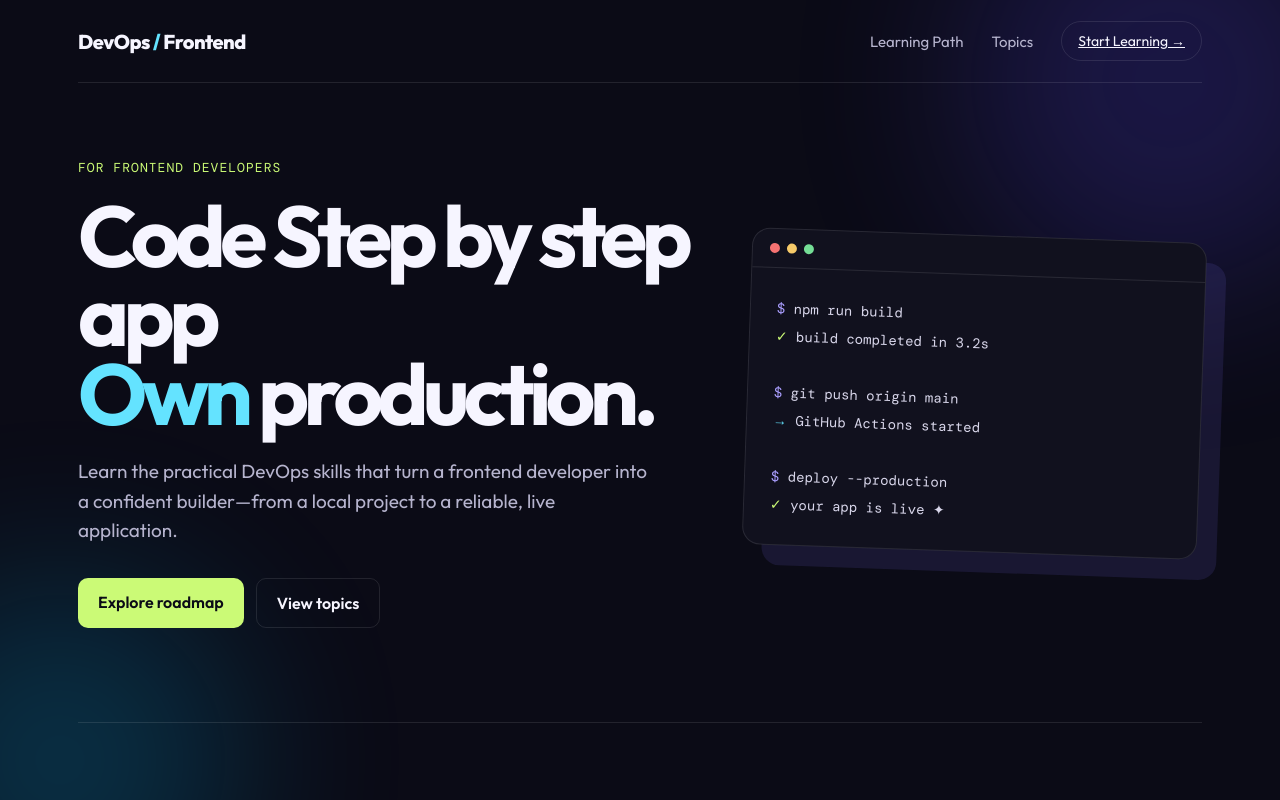
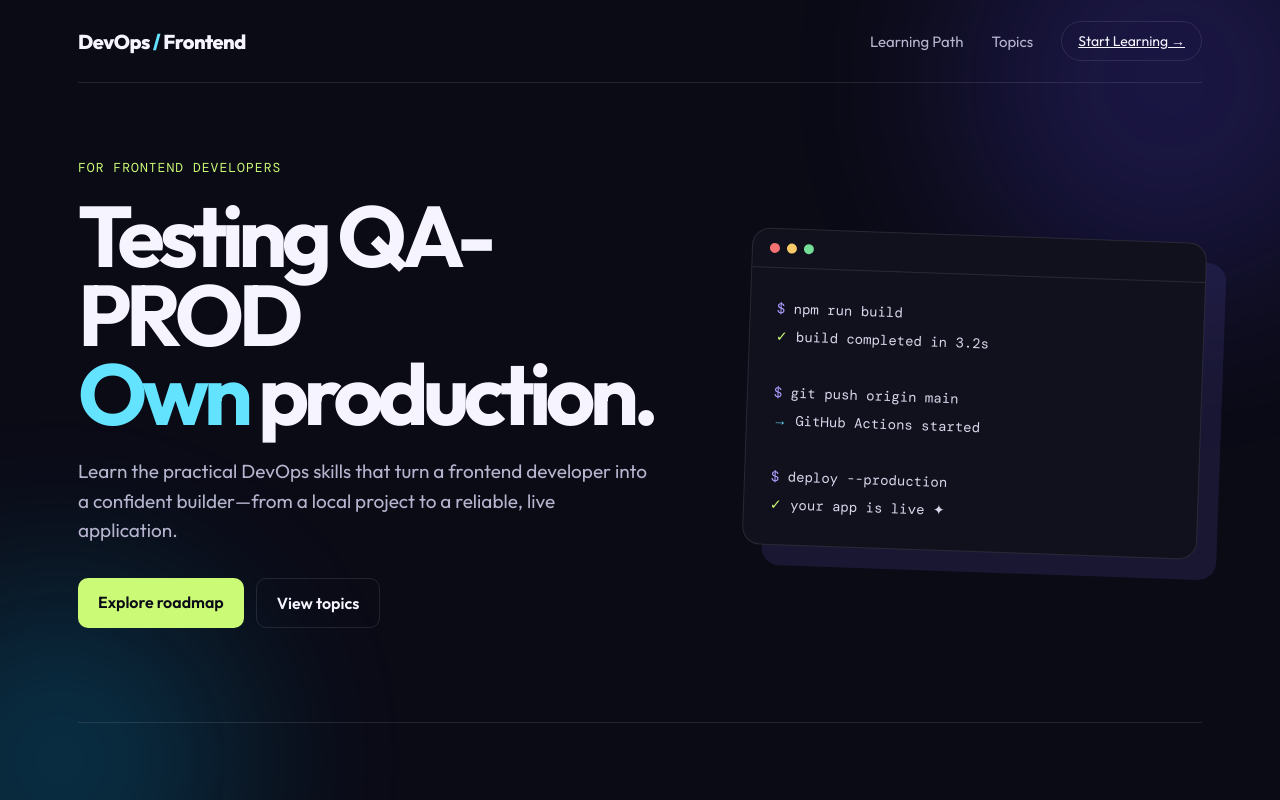
Before and after one commit to gbhon12345/s3-webhosting-with-github-action, a plain HTML site: page index.html in a window 1280 px wide. Shown: the top 800 px of the page. Drawn offline with nearby package versions, Linux system fonts and the light colour scheme.

Commit message:
index.html modified

```diff
--- a/index.html
+++ b/index.html
@@ -23,7 +23,7 @@
     <nav><div class="brand">DevOps <span>/</span> Frontend</div><div class="nav-links"><span>Learning Path</span><span>Topics</span><a class="pill" href="#start">Start Learning →</a></div></nav>
     <main>
       <section class="hero">
-        <div><div class="eyebrow">For frontend developers</div><h1>Code Step by step app<br/><em>Own</em> production.</h1><p>Learn the practical DevOps skills that turn a frontend developer into a confident builder—from a local project to a reliable, live application.</p><div class="buttons"><a class="btn" href="#start">Explore roadmap</a><a class="btn ghost" href="#topics">View topics</a></div></div>
+        <div><div class="eyebrow">For frontend developers</div><h1>Testing QA-PROD<br/><em>Own</em> production.</h1><p>Learn the practical DevOps skills that turn a frontend developer into a confident builder—from a local project to a reliable, live application.</p><div class="buttons"><a class="btn" href="#start">Explore roadmap</a><a class="btn ghost" href="#topics">View topics</a></div></div>
         <div class="terminal"><div class="bar"><i class="dot"></i><i class="dot"></i><i class="dot"></i></div><div class="code"><span class="purple">$</span> npm run build<br/><span class="green">✓</span> build completed in 3.2s<br/><br/><span class="purple">$</span> git push origin main<br/><span class="blue">→</span> GitHub Actions started<br/><br/><span class="purple">$</span> deploy --production<br/><span class="green">✓</span> your app is live ✦</div></div>
       </section>
       <section id="topics"><div class="section-top"><h2>What you’ll master.</h2><p>No unnecessary theory. Just the skills frontend developers use to build, deploy, and maintain real applications.</p></div><div class="grid"><article class="card"><span class="num">01 / BUILD</span><h3>Modern Build Flow</h3><p>Understand builds, environment variables, bundling, and production-ready React apps.</p></article><article class="card"><span class="num">02 / AUTOMATE</span><h3>CI/CD Pipelines</h3><p>Use GitHub Actions to lint, test, build, and deploy your code automatically.</p></article><article class="card"><span class="num">03 / DEPLOY</span><h3>Cloud & Hosting</h3><p>Deploy confidently with Vercel, AWS S3, CloudFront, EC2, and Nginx.</p></article><article class="card"><span class="num">04 / PACKAGE</span><h3>Docker Basics</h3><p>Containerize frontend and Node applications for consistent, portable releases.</p></article><article class="card"><span class="num">05 / SECURE</span><h3>Domains & SSL</h3><p>Connect domains, configure HTTPS, and understand the essentials of web security.</p></article><article class="card"><span class="num">06 / OPERATE</span><h3>Monitoring & Rollback</h3><p>Read logs, spot issues, and recover quickly when production needs attention.</p></article></div></section>
```
